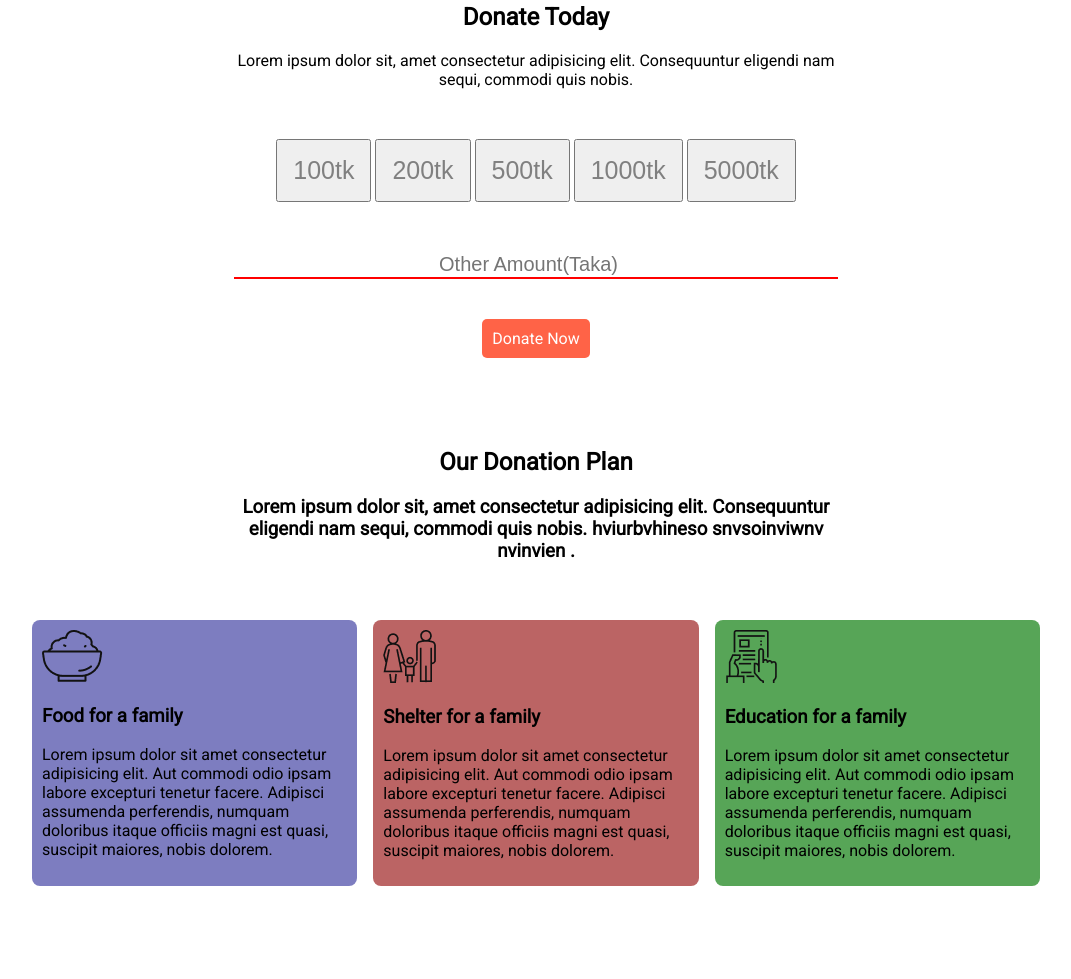
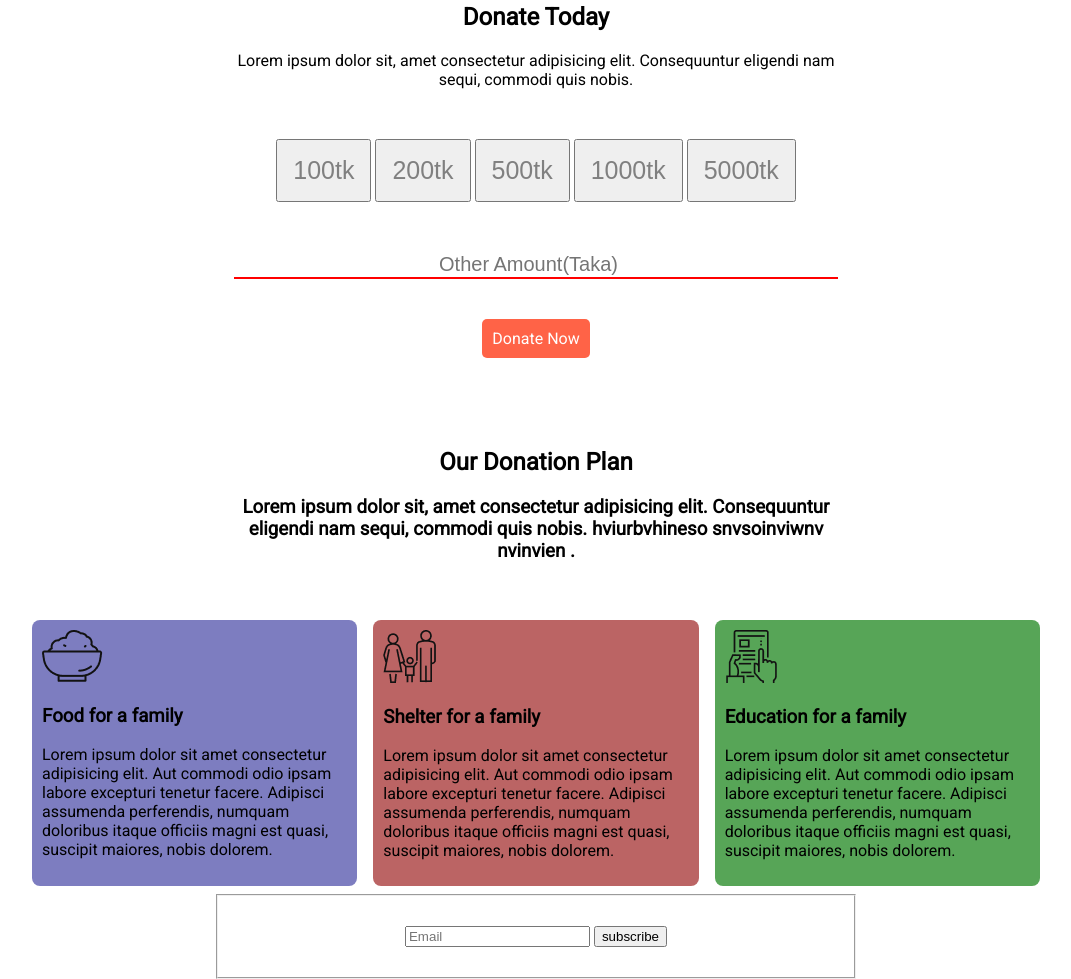
Before and after one commit to Jex787/Assignment-1, a plain HTML site: page index.html in a window 1280 px wide. Shown: the part 265-1244 px from the top of the page, without its empty margins (104-1175 px from the left). Before the commit the page ends 1159 px from the top, so only its background shows below. Drawn offline with Linux system fonts and the light colour scheme.

Commit message:
therd commit

```diff
--- a/index.html
+++ b/index.html
@@ -75,6 +75,14 @@
                 suscipit maiores, nobis dolorem.</p>
         </div>
     </section>
+    <section>
+        <form action="https://jex787.github.io/Assignment-1/">
+            <fieldset>
+                <input type="email" placeholder="Email" class="">
+                <input type="button" value="subscribe" class="">
+            </fieldset>
+        </form>
+    </section>
 </body>
 
 </html>
--- a/style.css
+++ b/style.css
@@ -85,3 +85,11 @@ body {
 #bg-green {
     background-color: rgb(87, 165, 87);
 }
+
+fieldset {
+    margin-left: 25%;
+    margin-right: 25%;
+    text-align: center;
+    padding-top: 30px;
+    padding-bottom: 30px;
+}
```
